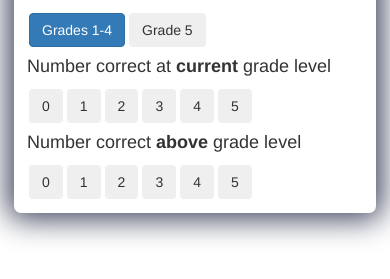
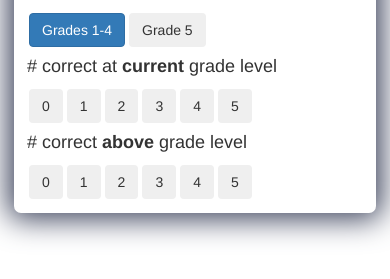
Before and after one commit to marclitchfield/gradecalc, a website: page public/index.html in a window 390 px wide. Shown: the part 67-346 px from the top of the page. Drawn offline with nearby package versions, Linux system fonts and the light colour scheme.

Commit message:
Make text shorter to fit on mobile displays

```diff
--- a/public/index.html
+++ b/public/index.html
@@ -20,12 +20,12 @@
                   ng-repeat="level in gradeLevels" ng-click="$parent.gradeLevel=$index">{{level}}</button>
         </div>
         <div class="row">
-          <h4>Number correct at <strong>current</strong> grade level</h4>
+          <h4># correct at <strong>current</strong> grade level</h4>
           <button class="btn" ng-class="{'btn-primary':$parent.currentScore===score}"
                   ng-repeat="score in scoresAtCurrentLevel()" ng-click="$parent.currentScore=score">{{score}}</button>
         </div></em>
         <div class="row">
-          <h4>Number correct <strong>above</strong> grade level</h4>
+          <h4># correct <strong>above</strong> grade level</h4>
           <button class="btn" ng-class="{'btn-primary':$parent.nextScore===score}"
                   ng-repeat="score in scoresAtNextLevel()" ng-click="$parent.nextScore=score">{{score}}</button>
         </div>
```
